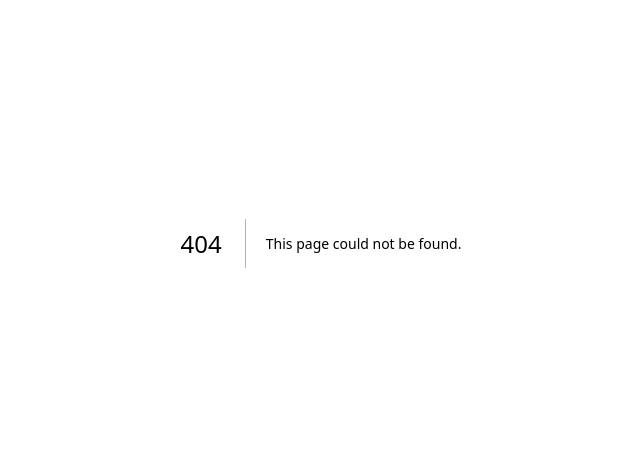
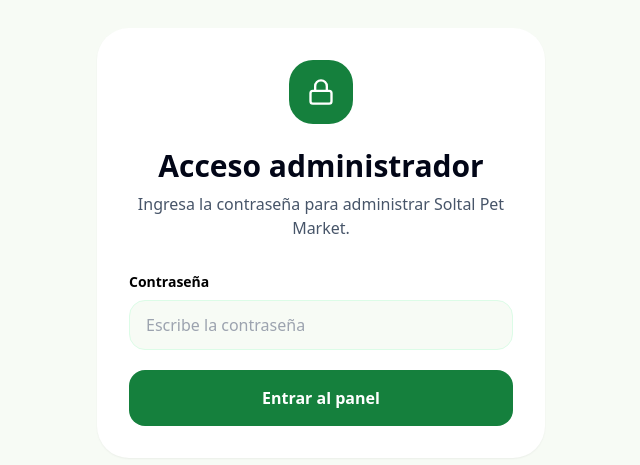
Before and after one commit to 22yanel/soltal-pet-market, a Next.js app: page /admin/login in a window 1280 px wide. Before the commit this address had no page. Shown: the part 157-622 px from the top of the page, without its empty margins (319-959 px from the left). Built offline with nearby package versions, Linux system fonts and the light colour scheme.

Commit message:
Create page.tsx

```diff
--- /dev/null
+++ b/app/admin/login/page.tsx
@@ -0,0 +1,76 @@
+"use client";
+
+import { useState } from "react";
+import { Lock } from "lucide-react";
+
+export default function AdminLoginPage() {
+  const [password, setPassword] = useState("");
+  const [status, setStatus] = useState("");
+
+  const login = async () => {
+    setStatus("Verificando...");
+
+    const response = await fetch("/api/admin/login", {
+      method: "POST",
+      headers: {
+        "Content-Type": "application/json",
+      },
+      body: JSON.stringify({ password }),
+    });
+
+    const result = await response.json();
+
+    if (!response.ok) {
+      setStatus(result.error || "Contraseña incorrecta.");
+      return;
+    }
+
+    window.location.href = "/admin";
+  };
+
+  return (
+    <main className="flex min-h-screen items-center justify-center bg-[#f7fbf5] p-6">
+      <div className="w-full max-w-md rounded-[2rem] bg-white p-8 shadow-sm">
+        <div className="mx-auto flex h-16 w-16 items-center justify-center rounded-3xl bg-green-700 text-white">
+          <Lock size={28} />
+        </div>
+
+        <h1 className="mt-6 text-center text-3xl font-black text-slate-950">
+          Acceso administrador
+        </h1>
+
+        <p className="mt-2 text-center text-slate-600">
+          Ingresa la contraseña para administrar Soltal Pet Market.
+        </p>
+
+        <div className="mt-8">
+          <label className="mb-2 block text-sm font-black">Contraseña</label>
+
+          <input
+            type="password"
+            value={password}
+            onChange={(event) => setPassword(event.target.value)}
+            onKeyDown={(event) => {
+              if (event.key === "Enter") login();
+            }}
+            placeholder="Escribe la contraseña"
+            className="w-full rounded-2xl border border-green-100 bg-[#f7fbf5] px-4 py-3 outline-none"
+          />
+        </div>
+
+        <button
+          onClick={login}
+          className="mt-5 w-full rounded-2xl bg-green-700 px-6 py-4 font-black text-white hover:bg-green-800"
+        >
+          Entrar al panel
+        </button>
+
+        {status && (
+          <p className="mt-4 text-center text-sm font-bold text-slate-600">
+            {status}
+          </p>
+        )}
+      </div>
+    </main>
+  );
+}
```
